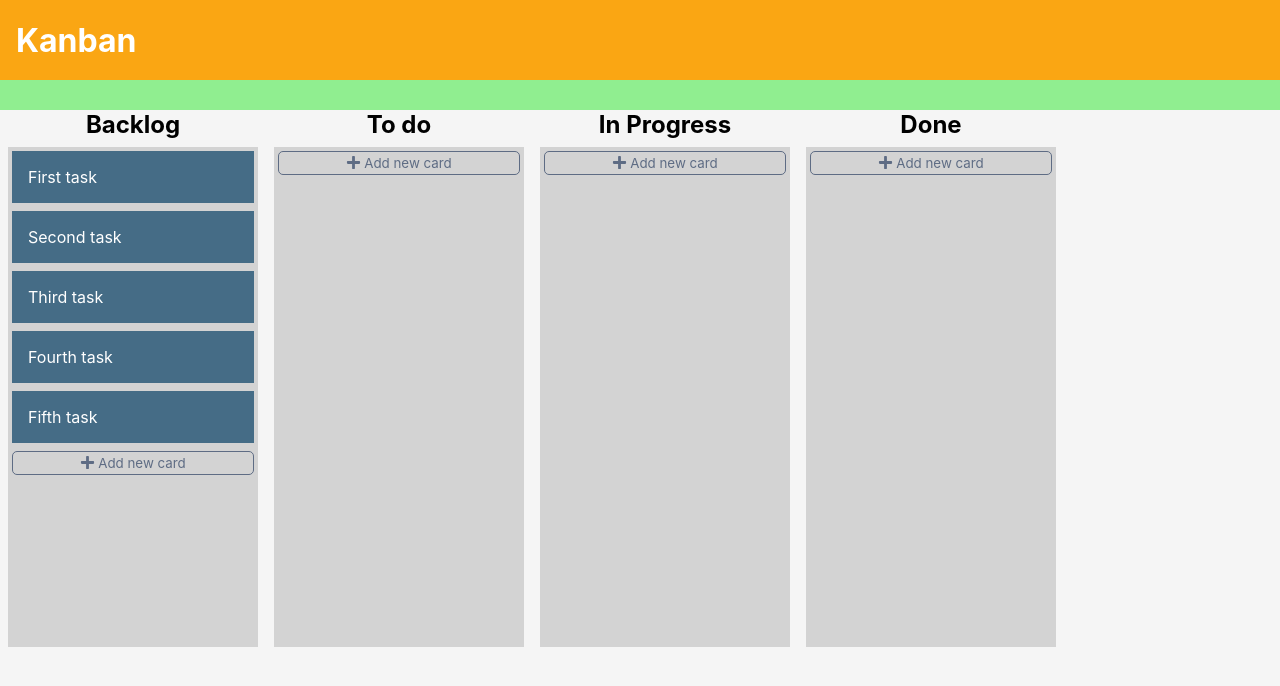
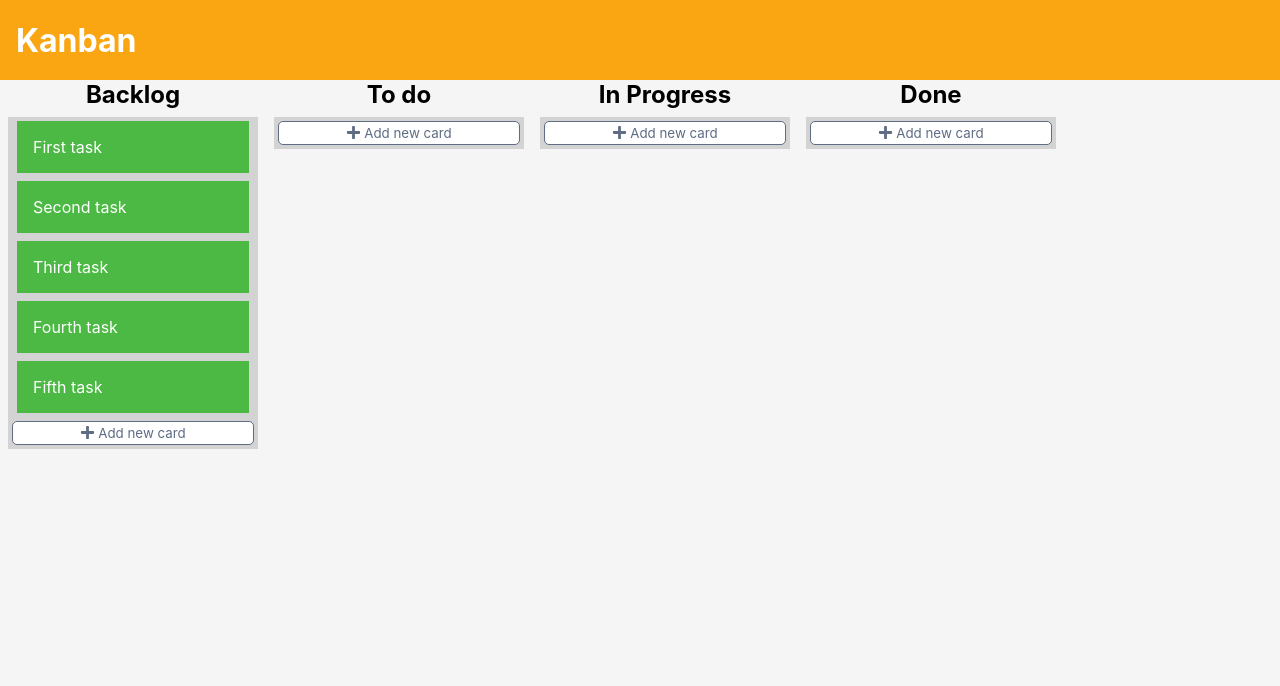
Before and after one commit to DionerWeiss/kanban, a React (Create React App) app: page / in a window 1280 px wide. Shown: the top 686 px of the page. Built offline with nearby package versions, Linux system fonts and the light colour scheme.

Commit message:
scroll on max height list

```diff
--- a/src/components/Card/styles.ts
+++ b/src/components/Card/styles.ts
@@ -7,8 +7,11 @@ interface WrapperProps {
 export const Wrapper = styled.div<WrapperProps>`
   user-select: 'none';
   padding: 16px;
-  margin: 0 0 8px 0;
+  margin: 0 5px 8px 5px;
   min-height: 50px;
   color: var(--color-white);
+  white-space: nowrap;
+  overflow: hidden;
+  text-overflow: ellipsis;
   background: ${props => (props.isDragging ? 'var(--color-card-dragging)' : 'var(--color-card)')}
 `;
--- a/src/components/List/index.tsx
+++ b/src/components/List/index.tsx
@@ -13,6 +13,7 @@ import {
   FormNewCard,
   FormNewCardFooter,
   Wrapper,
+  CardsContainer,
 } from './styles';
 
 import BoardContext from '../../pages/Board/context';
@@ -54,8 +55,10 @@ const List: React.FC<ListProps> = ({
   }
 
   function handleAddNewCard() {
+    if (newCardTitle) {
       createNewCard(columnId, newCardTitle);
       hideNewCardForm();
+    }
   }
 
   function handleChange(event: React.ChangeEvent<HTMLTextAreaElement>) {
@@ -79,6 +82,8 @@ const List: React.FC<ListProps> = ({
               ref={provided.innerRef}
               isDraggingOver={snapshot.isDraggingOver}
             >
+              <CardsContainer>
+
                 {children}
                 <FormNewCard className={isFormCardVisible ? 'visible' : ''}>
                   <textarea
@@ -97,6 +102,8 @@ const List: React.FC<ListProps> = ({
                 </FormNewCard>
 
                 {provided.placeholder}
+              </CardsContainer>
+
               <AddNewCardButton type="button" onClick={showNewCardForm} className={isFormCardVisible ? '' : 'visible'}>
                 <AddNewCardButtonIcon />
                 {' '}
--- a/src/components/List/styles.ts
+++ b/src/components/List/styles.ts
@@ -8,6 +8,7 @@ export const Container = styled.div`
   align-items: center;
 
   > div {
+    max-height: calc(100% - 50px);
     margin: 8px;
   }
 `;
@@ -23,12 +24,12 @@ export const AddNewCardButton = styled.button`
   /* width: 100%; */
   display: none;
   padding: 3px;
-  background: transparent;
+  background: #FFF;
   color: var(--color-icons);
   border-radius: 5px;
   /* text-decoration: none; */
   outline: none;
-  border-color: transparent;
+  border-color: #FFF;
   justify-content: center;
   border: 1px solid;
   width: 100%;
@@ -100,6 +101,23 @@ interface WrapperProps {
 export const Wrapper = styled.div<WrapperProps>`
   padding: 4px;
   width: 250px;
-  min-height: 500px;
+  display: flex;
+  flex-direction: column;
+
   background: ${props => (props.isDraggingOver ? 'var(--color-list-over)' : 'var(--color-list)')} ;
 `;
+
+export const CardsContainer = styled.div`
+  overflow-y: auto;
+  max-height: 100%;
+
+  ::-webkit-scrollbar {
+    width: 6px;
+    height: 6px;
+    margin: 0 2px;
+  }
+
+  ::-webkit-scrollbar-thumb {
+    background-color: rgba(0, 0, 0, 0.2);
+  }
+`;
--- a/src/pages/Board/index.tsx
+++ b/src/pages/Board/index.tsx
@@ -98,7 +98,7 @@ function Board() {
   return (
     <BoardContext.Provider value={{ createNewCard }}>
       <Wrapper>
-        <BoardHeader />
+        {/* <BoardHeader /> */}
         <Container>
           <DragDropContext
             onDragEnd={result => onDragEnd(result)}
--- a/src/pages/Board/styles.ts
+++ b/src/pages/Board/styles.ts
@@ -2,7 +2,8 @@ import styled from 'styled-components';
 
 export const Container = styled.div`
   display: flex;
-
+  /* background: #246eb9; */
+  height: 100%;
 
 `;
 
--- a/src/styles/global.ts
+++ b/src/styles/global.ts
@@ -27,10 +27,15 @@ export default createGlobalStyle`
     --color-button: #5aac44;
     --color-input: #e1e9ee;
     --color-icons: #5e6c84;
-    --color-card: #456C86;
-    --color-card-dragging: #263B4A;
+    --color-card: #4CB944;
+    --color-card-dragging: #386641;
+    /* --color-card: #456C86; */
+    /* --color-card-dragging: #263B4A; */
     --color-list: lightgrey;
+
     --color-list-over: lightblue;
+    /* --color-list: #246eb9; */
+    /* --color-list-over: #0072BB; */
     --color-icons-hover: #172b4d;
     --color-hashtag: #7a8b98;
     --color-background: #f5f5f5;
```
Lines whose indentation alone changed are shown as unchanged.
